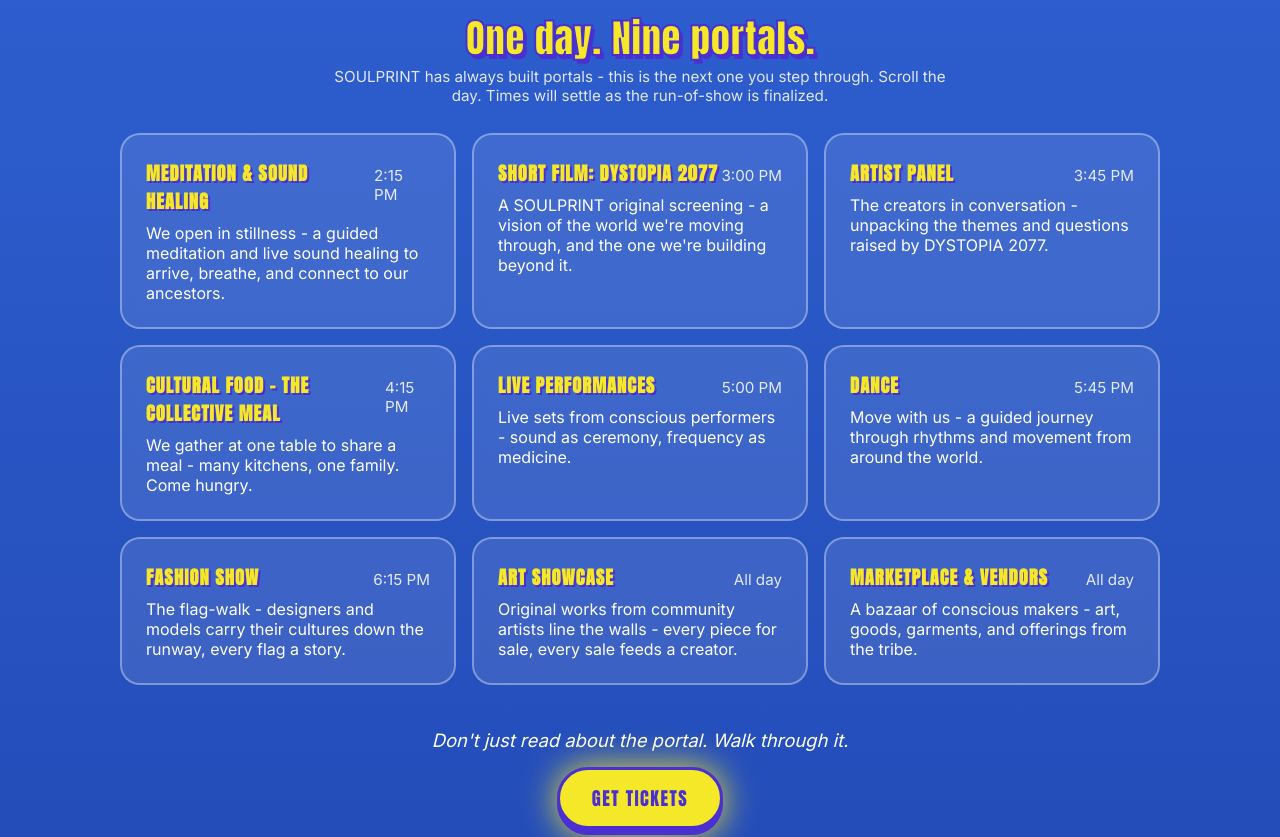
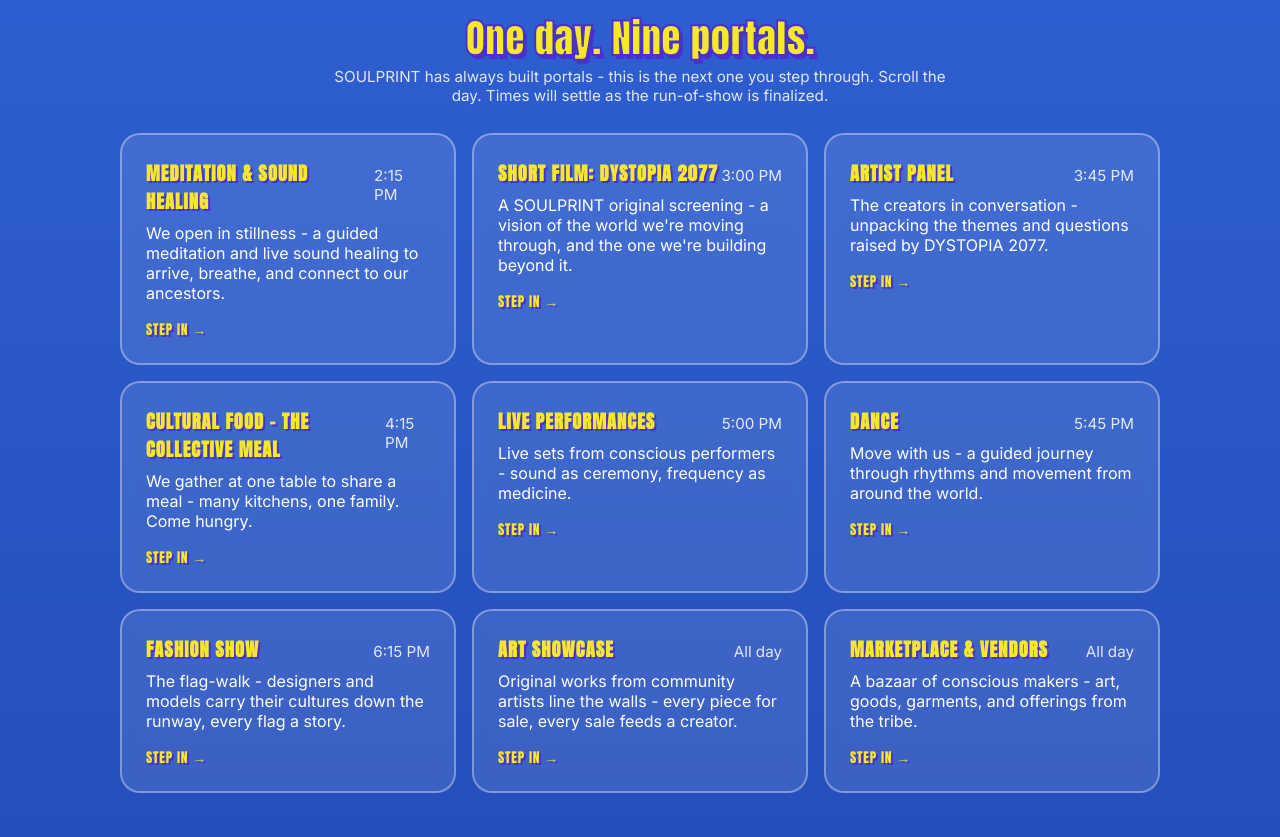
Before and after one commit to soulprinttribe/culture-in-unity, a Next.js app: page / in a window 1280 px wide. Shown: the part 2066-2903 px from the top of the page. Built offline with nearby package versions, Linux system fonts and the light colour scheme.

Commit message:
Add files via upload

```diff
--- a/app/page.jsx
+++ b/app/page.jsx
@@ -94,13 +94,14 @@ export default function Home() {
 
         <div className="mt-3" style={{ display: "grid", gridTemplateColumns: "repeat(auto-fit, minmax(260px, 1fr))", gap: 16 }}>
           {ACTIVATIONS.map((a) => (
-            <div key={a.id} className="card">
+            <Link key={a.id} href={"/portal/" + a.id} className="card" style={{ display: "block", textDecoration: "none", color: "inherit" }}>
               <div style={{ display: "flex", justifyContent: "space-between", alignItems: "baseline" }}>
                 <h3 style={{ fontSize: "1.15rem" }}>{a.name}</h3>
                 <span className="muted">{a.time}</span>
               </div>
               <p className="mt-1">{a.desc}</p>
-            </div>
+              <p className="label mt-2" style={{ fontSize: "0.85rem", color: "var(--sun-yellow)" }}>Step in &rarr;</p>
+            </Link>
           ))}
         </div>
 
```
